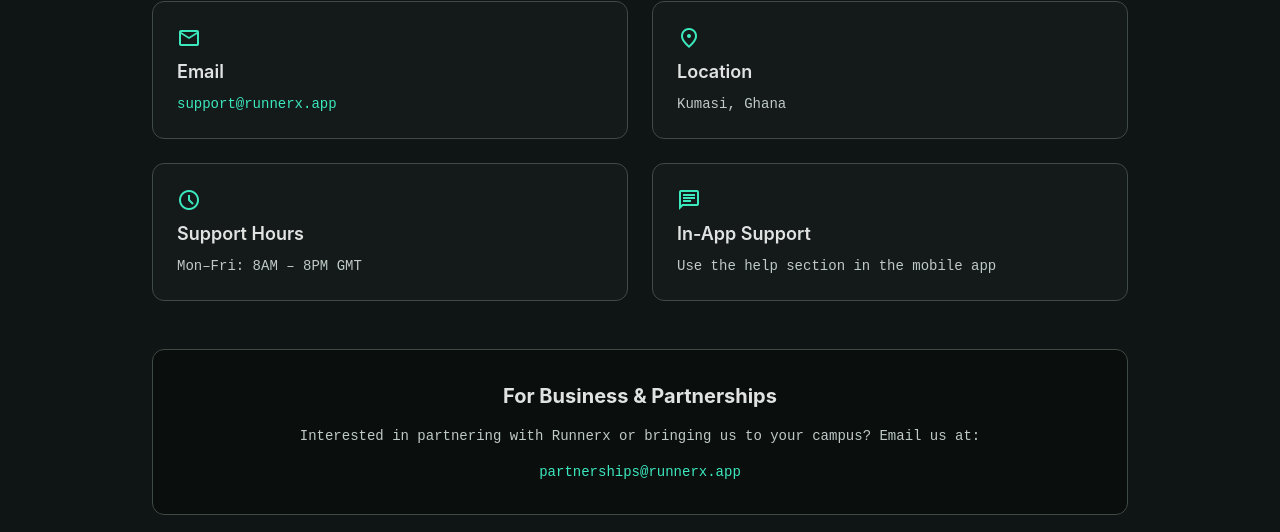
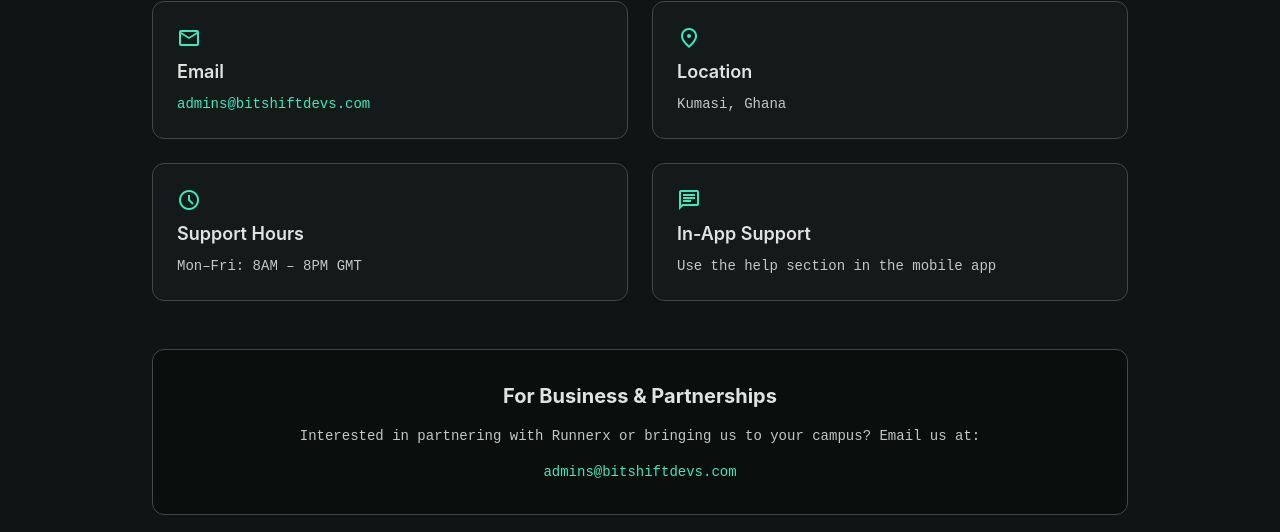
Before and after one commit to bitshiftdevs/runner-x, a Next.js app: page /contact in a window 1280 px wide. Shown: the part 260-792 px from the top of the page. Built offline with nearby package versions, Linux system fonts and the light colour scheme.

Commit message:
fix: emails

```diff
--- a/src/app/(public)/about/page.tsx
+++ b/src/app/(public)/about/page.tsx
@@ -72,7 +72,7 @@
       <section className="text-center space-y-md bg-surface-container-lowest border border-outline-variant rounded-xl p-xl">
         <h2 className="font-sans text-2xl font-bold text-on-surface">Contact Us</h2>
         <p className="font-mono text-sm text-on-surface-variant">Have questions? Reach out to our team.</p>
-        <p className="font-mono text-sm text-primary">support@runnerx.app</p>
+        <p className="font-mono text-sm text-primary">admins@bitshiftdevs.com</p>
       </section>
     </div>
   );
--- a/src/app/(public)/contact/page.tsx
+++ b/src/app/(public)/contact/page.tsx
@@ -19,7 +19,7 @@
         <div className="bg-surface border border-outline-variant rounded-xl p-lg space-y-sm">
           <span className="material-symbols-outlined text-2xl text-primary">mail</span>
           <h3 className="font-sans text-lg font-semibold text-on-surface">Email</h3>
-          <p className="font-mono text-sm text-primary">support@runnerx.app</p>
+          <p className="font-mono text-sm text-primary">admins@bitshiftdevs.com</p>
         </div>
         <div className="bg-surface border border-outline-variant rounded-xl p-lg space-y-sm">
           <span className="material-symbols-outlined text-2xl text-primary">location_on</span>
@@ -43,7 +43,7 @@
         <p className="font-mono text-sm text-on-surface-variant">
           Interested in partnering with Runnerx or bringing us to your campus? Email us at:
         </p>
-        <p className="font-mono text-sm text-primary">partnerships@runnerx.app</p>
+        <p className="font-mono text-sm text-primary">admins@bitshiftdevs.com</p>
       </section>
     </div>
   );
--- a/src/app/(public)/data-deletion/page.tsx
+++ b/src/app/(public)/data-deletion/page.tsx
@@ -29,7 +29,7 @@
           </ol>
 
           <h3 className="font-sans text-base font-semibold text-on-surface mt-md">Option 2: Email Request</h3>
-          <p>Send an email to <strong className="text-primary">privacy@runnerx.app</strong> with:</p>
+          <p>Send an email to <strong className="text-primary">admins@bitshiftdevs.com</strong> with:</p>
           <ul className="list-disc list-inside space-y-xs pl-md">
             <li>Subject: &quot;Account Deletion Request&quot;</li>
             <li>Your registered phone number</li>
@@ -68,7 +68,7 @@
         <section className="bg-surface border border-outline-variant rounded-xl p-lg space-y-sm">
           <h2 className="font-sans text-xl font-bold text-on-surface">Need Help?</h2>
           <p>If you have questions about data deletion or want to know what data we hold about you, contact our privacy team:</p>
-          <p className="text-primary">privacy@runnerx.app</p>
+          <p className="text-primary">admins@bitshiftdevs.com</p>
         </section>
       </div>
     </div>
--- a/src/app/(public)/privacy/page.tsx
+++ b/src/app/(public)/privacy/page.tsx
@@ -88,7 +88,7 @@
             <li>Withdraw consent for location tracking at any time</li>
             <li>Export your data in a portable format</li>
           </ul>
-          <p>To exercise these rights, contact us at <strong className="text-primary">privacy@runnerx.app</strong> or use the in-app data deletion feature.</p>
+          <p>To exercise these rights, contact us at <strong className="text-primary">admins@bitshiftdevs.com</strong> or use the in-app data deletion feature.</p>
         </section>
 
         <section className="space-y-sm">
@@ -104,7 +104,7 @@
         <section className="space-y-sm">
           <h2 className="font-sans text-xl font-bold text-on-surface">10. Contact Us</h2>
           <p>If you have questions about this Privacy Policy, contact us at:</p>
-          <p className="text-primary">privacy@runnerx.app</p>
+          <p className="text-primary">admins@bitshiftdevs.com</p>
           <p>Runnerx, Kumasi, Ghana</p>
         </section>
       </div>
--- a/src/app/(public)/terms/page.tsx
+++ b/src/app/(public)/terms/page.tsx
@@ -128,7 +128,7 @@
         <section className="space-y-sm">
           <h2 className="font-sans text-xl font-bold text-on-surface">13. Contact</h2>
           <p>For questions about these Terms, contact us at:</p>
-          <p className="text-primary">legal@runnerx.app</p>
+          <p className="text-primary">admins@bitshiftdevs.com</p>
           <p>Runnerx, Kumasi, Ghana</p>
         </section>
       </div>
--- a/src/components/landing/hero-section.tsx
+++ b/src/components/landing/hero-section.tsx
@@ -101,9 +101,11 @@
           </Link>
         </motion.div>
 
-        {/* Scroll indicator */}
+      </div>
+
+      {/* Scroll indicator - positioned relative to the section */}
       <motion.div
-          className="absolute bottom-8 left-1/2 -translate-x-1/2"
+        className="absolute bottom-6 left-1/2 -translate-x-1/2"
         initial={{ opacity: 0 }}
         animate={{ opacity: 1 }}
         transition={{ delay: 2 }}
@@ -120,7 +122,6 @@
           />
         </motion.div>
       </motion.div>
-      </div>
     </section>
   );
 }
```
Lines whose indentation alone changed are shown as unchanged.
